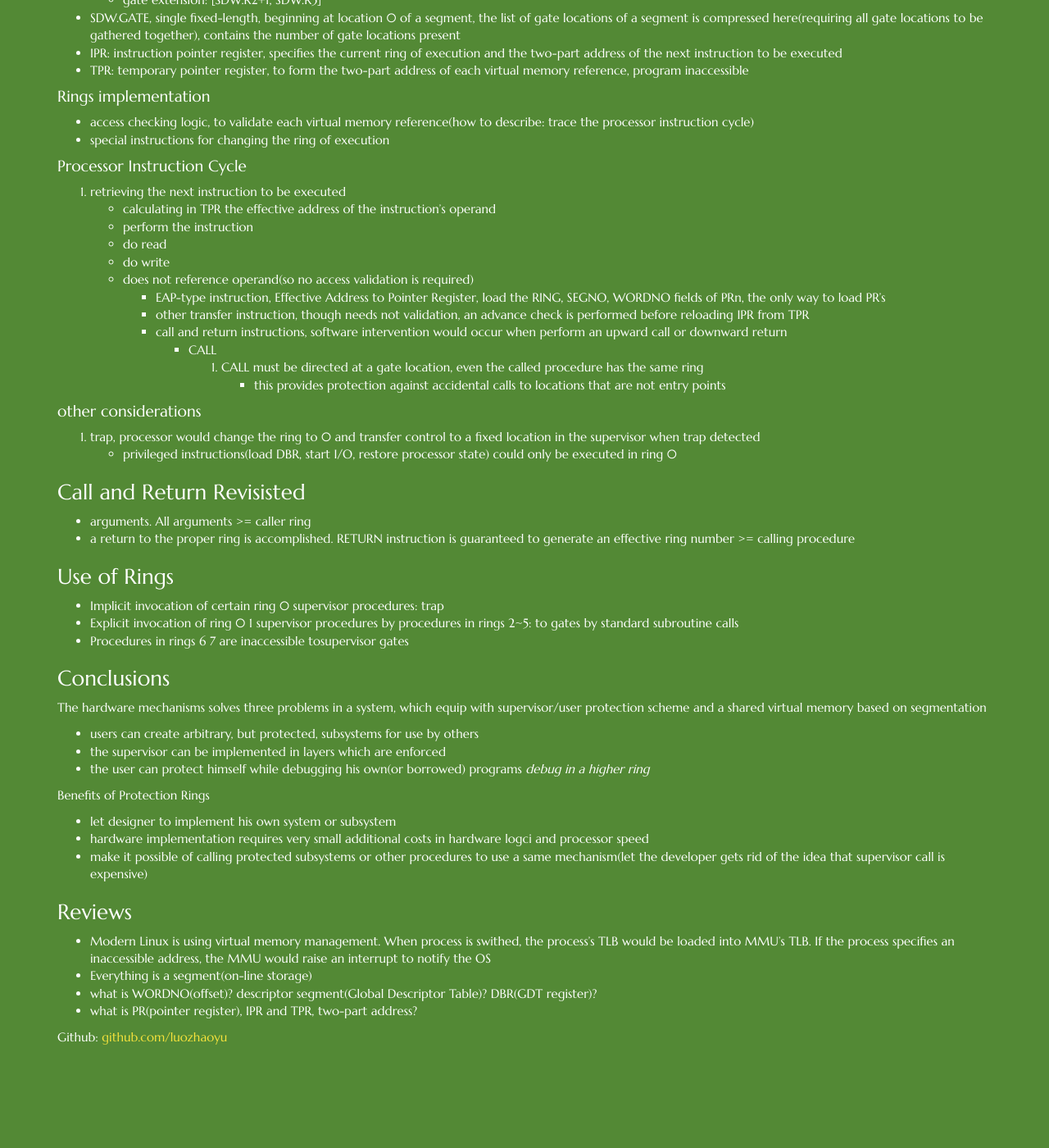
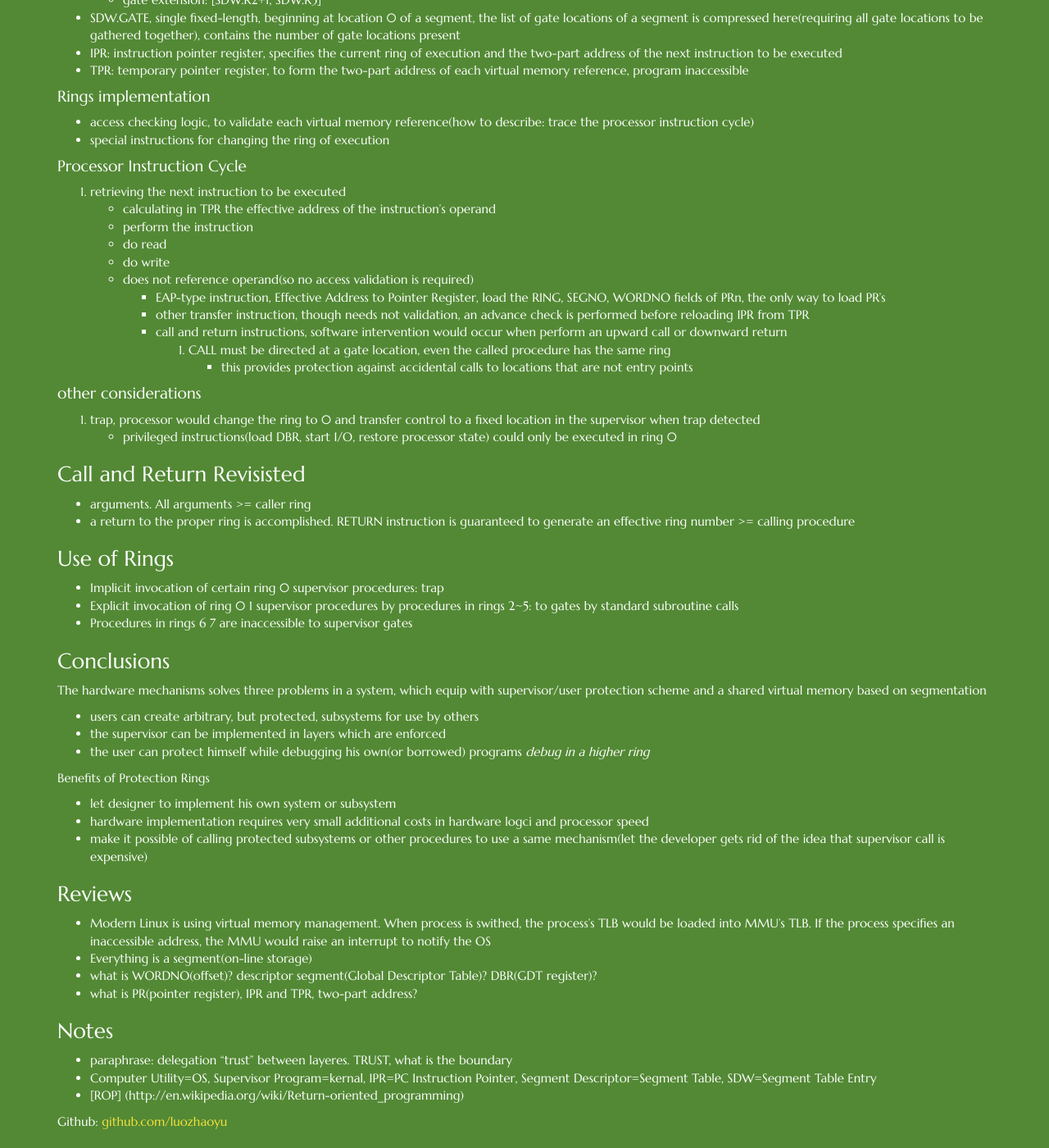
Before and after one commit to luozhaoyu/luozhaoyu.github.io, a Jekyll site: the page built from _posts/2014-09-02-review-of-a-hardware-architecture-for-implementing-protection-rings.md, in a window 1280 px wide and 1400 px high, scrolled down 1748 px. Shown: the whole window at 82% size. Built offline with Jekyll 4.4.1, drawn with Linux system fonts in a browser that asks for light colours; nearby versions of some CDN libraries; Markdown is read by kramdown in place of the engine named in the settings; before the commit the page ends 3045 px from its top, so only the background shows below that.

Commit message:
finish personal review of CSP

```diff
--- a/_posts/2014-09-02-review-of-a-hardware-architecture-for-implementing-protection-rings.md
+++ b/_posts/2014-09-02-review-of-a-hardware-architecture-for-implementing-protection-rings.md
@@ -83,9 +83,8 @@ HARDWARE solution: generating a trap to a supervisor procedure which performs th
         * EAP-type instruction, Effective Address to Pointer Register, load the RING, SEGNO, WORDNO fields of PRn, the only way to load PR's
         * other transfer instruction, though needs not validation, an advance check is performed before reloading IPR from TPR
         * call and return instructions, software intervention would occur when perform an upward call or downward return
-            * CALL
-                1. CALL must be directed at a gate location, even the called procedure has the same ring
-                    * this provides protection against accidental calls to locations that are not entry points
+            1. CALL must be directed at a gate location, even the called procedure has the same ring
+                * this provides protection against accidental calls to locations that are not entry points
 
 #### other considerations
 1. trap, processor would change the ring to 0 and transfer control to a fixed location in the supervisor when trap detected
@@ -98,7 +97,7 @@ HARDWARE solution: generating a trap to a supervisor procedure which performs th
 ### Use of Rings
 * Implicit invocation of certain ring 0 supervisor procedures: trap
 * Explicit invocation of ring 0 1 supervisor procedures by procedures in rings 2~5: to gates by standard subroutine calls
-* Procedures in rings 6 7 are inaccessible tosupervisor gates
+* Procedures in rings 6 7 are inaccessible to supervisor gates
 
 ### Conclusions
 The hardware mechanisms solves three problems in a system, which equip with supervisor/user protection scheme and a shared virtual memory based on segmentation
@@ -118,3 +117,8 @@ Benefits of Protection Rings
 * Everything is a segment(on-line storage)
 * what is WORDNO(offset)? descriptor segment(Global Descriptor Table)? DBR(GDT register)?
 * what is PR(pointer register), IPR and TPR, two-part address?
+
+### Notes
+* paraphrase: delegation "trust" between layeres. TRUST, what is the boundary
+* Computer Utility=OS, Supervisor Program=kernal, IPR=PC Instruction Pointer, Segment Descriptor=Segment Table, SDW=Segment Table Entry
+* [ROP] (http://en.wikipedia.org/wiki/Return-oriented_programming)
```
Also changed, not shown: _posts/2014-09-05-AI-1.md (added, +16 -0 lines), _posts/2014-09-07-review-of-communicating-sequential-processes.md (added, +56 -0 lines).
